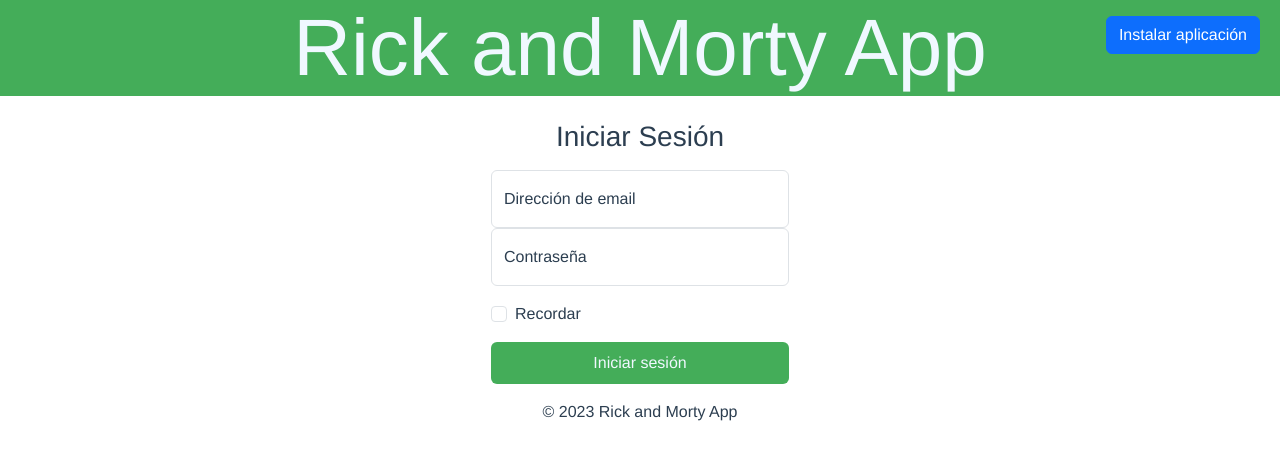
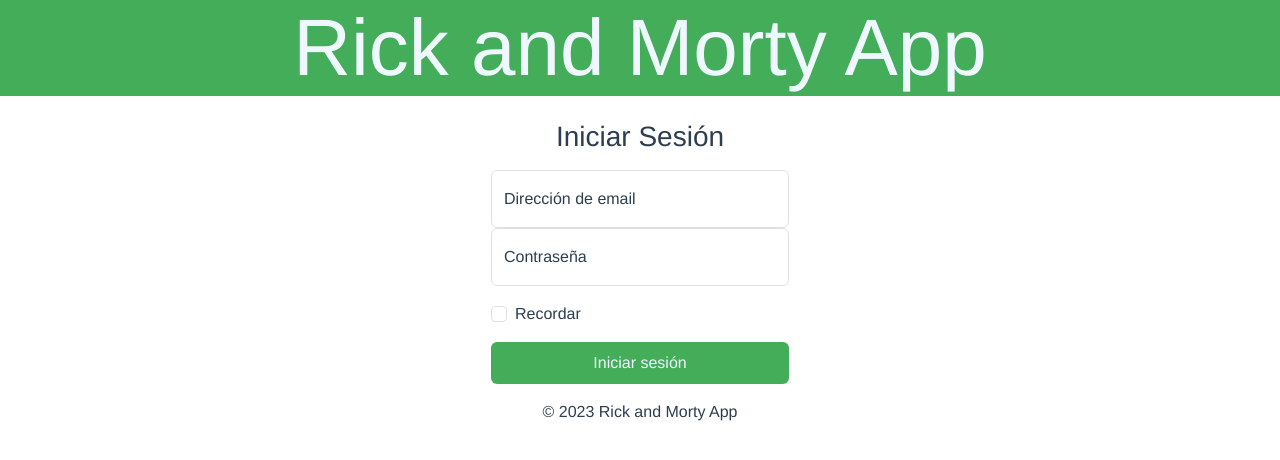
Before and after one commit to AlvinSet/pwa-parcial-2-dwn3av-guaman-alvin, a Vue app: page /login in a window 1280 px wide. Shown: the top 460 px of the page. Built offline with nearby package versions, Linux system fonts and the light colour scheme; no server answers.

Commit message:
feat: hide button after install

```diff
--- a/src/App.vue
+++ b/src/App.vue
@@ -10,7 +10,7 @@
     </nav>
     <router-view :user="user"/>
     <div class="row sticky" >
-        <button @click="installApp" id="install" type="button" class="btn btn-primary">Instalar aplicación</button>
+        <button @click="installApp" id="install" type="button" class="btn btn-primary"  v-if="instalacionPendiente">Instalar aplicación</button>
     </div>
   </div>
 
@@ -23,6 +23,7 @@
   name: 'App',
   data() {
     return {
+      instalacionPendiente: true,
       eventoDeInstalacion: null,
       user: null,
     };
@@ -50,7 +51,7 @@
         this.eventoDeInstalacion.prompt()
           .then(({outcome}) => {
             if(outcome === "accepted"){
-              console.log("se instaló");
+              this.instalacionPendiente = false;
             } else {console.log("no se instaló");}
           });
       }else {console.log("no se puede instalar");}
@@ -60,8 +61,12 @@
   mounted(){
     window.addEventListener("beforeinstallprompt", (event) => {
                 this.eventoDeInstalacion = event;
-                console.log("evento de instalación");
+                this.instalacionPendiente = true;
             });
+
+    if(this.eventoDeInstalacion == null){
+      this.instalacionPendiente = false;
+    }
   },
 };
 </script>
```
